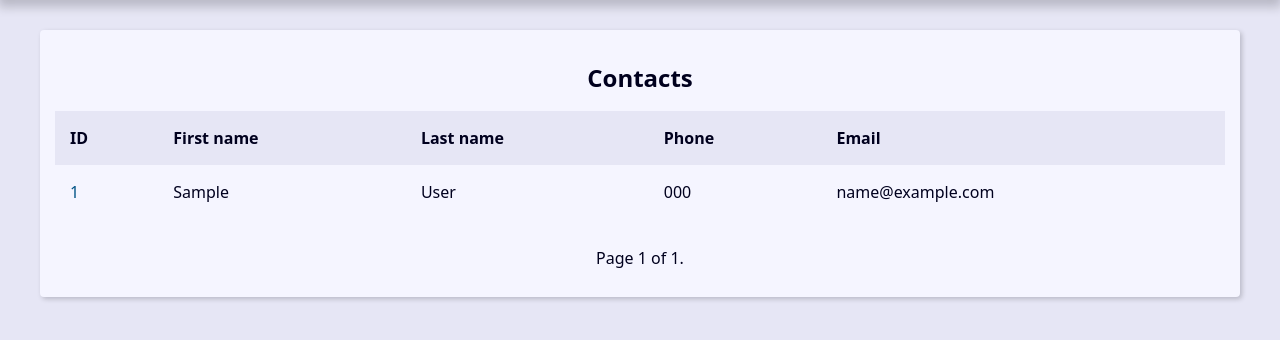
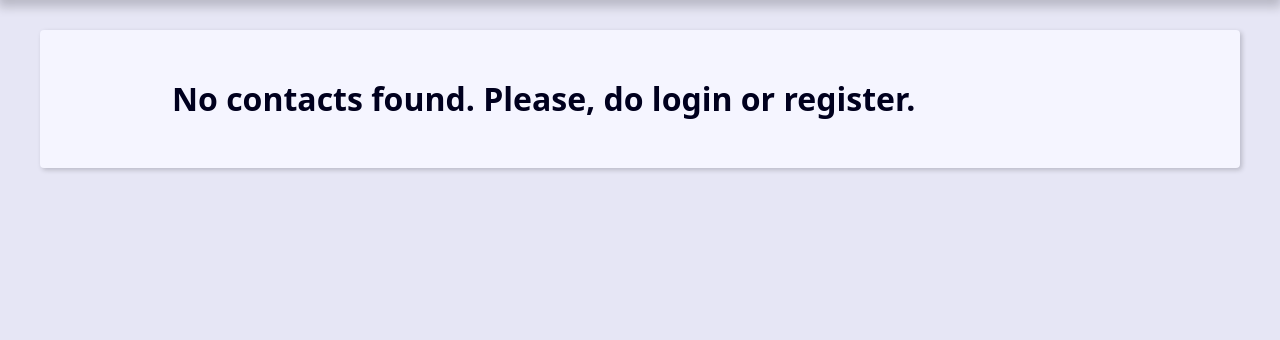
Before and after one commit to proguimador1/Projeto-Agenda-Curso, a Django app: page / in a window 1280 px wide. Shown: the part 239-579 px from the top of the page. Run offline with Django 5.2, Linux system fonts and the light colour scheme; tables that the repository leaves empty hold one stand-in row (values such as "Sample post").

Commit message:
Did some adjustments to contact display and pagination.

```diff
--- a/contact/templates/contact/index.html
+++ b/contact/templates/contact/index.html
@@ -3,7 +3,7 @@
 {% block title %}{{site_title}}{% endblock title %}
 
 {% block content %}
-    {% if page_obj %}
+    {% if page_obj and user.is_authenticated %}
         <div class="responsive-table">
             <table class="contacts-table">
                 <caption class="table-caption">
@@ -22,34 +22,32 @@
                     {% for contact in page_obj %}
                         <tr class="table-row">
                             <td class="table-cel">
-                                <a
-                                    href="{% url "contact" contact.id %}"
-                                    class="table-link"
-                                >
-                                    {{contact.id}}
+                                <a href="{% url "contact" contact.id %}" class="table-link">
+                                    {{ contact.id }}
                                 </a>
-                                </td>
-                                <td class="table-cel">
-                                    {{contact.first_name}}
                             </td>
                             <td class="table-cel">
-                                {{contact.last_name}}
+                                {{ contact.first_name }}
                             </td>
                             <td class="table-cel">
-                                {{contact.phone}}
+                                {{ contact.last_name }}
                             </td>
                             <td class="table-cel">
-                                {{contact.email}}
+                                {{ contact.phone }}
+                            </td>
+                            <td class="table-cel">
+                                {{ contact.email }}
                             </td>
                         </tr>
                     {% endfor %}
                 </tbody>
             </table>
+
             <div class="pagination">
                 <span class="step-links">
                     {% if page_obj.has_previous %}
-                        <a href="?page=1&q={{search_value}}">&laquo; first</a>
-                        <a href="?page={{ page_obj.previous_page_number }}&q={{search_value}}">previous</a>
+                        <a href="?page=1&q={{ search_value }}">&laquo; first</a>
+                        <a href="?page={{ page_obj.previous_page_number }}&q={{ search_value }}">previous</a>
                     {% endif %}
 
                     <span class="current">
@@ -57,16 +55,22 @@
                     </span>
 
                     {% if page_obj.has_next %}
-                        <a href="?page={{ page_obj.next_page_number }}&q={{search_value}}">next</a>
-                        <a href="?page={{ page_obj.paginator.num_pages }}&q={{search_value}}">last &raquo;</a>
+                        <a href="?page={{ page_obj.next_page_number }}&q={{ search_value }}">next</a>
+                        <a href="?page={{ page_obj.paginator.num_pages }}&q={{ search_value }}">last &raquo;</a>
                     {% endif %}
                 </span>
             </div>
         </div>
+    {% elif user.is_authenticated %}
+        <div class="single-contact">
+            <h1 class="single-contact-name">
+                No contacts found. Add new contacts.
+            </h1>
+        </div>
     {% else %}
         <div class="single-contact">
             <h1 class="single-contact-name">
-                No contacts found.
+                No contacts found. Please, do login or register.
             </h1>
         </div>
     {% endif %}
--- a/contact/views/contact_views.py
+++ b/contact/views/contact_views.py
@@ -4,11 +4,13 @@ from django.db.models import Q
 from contact.models import Contact
 
 def home(request):
-    contacts = Contact.objects.filter(show=True).order_by('-id')
-
-    paginator = Paginator(contacts, 20)
-    page_number = request.GET.get('page')
-    page_obj = paginator.get_page(page_number)
+    if request.user.is_authenticated:
+        contacts = Contact.objects.filter(show=True).filter(owner=request.user).order_by('-id')
+        paginator = Paginator(contacts, 20)
+        page_number = request.GET.get('page')
+        page_obj = paginator.get_page(page_number)
+    else:
+        page_obj = None
 
     return render(
             request,
```
